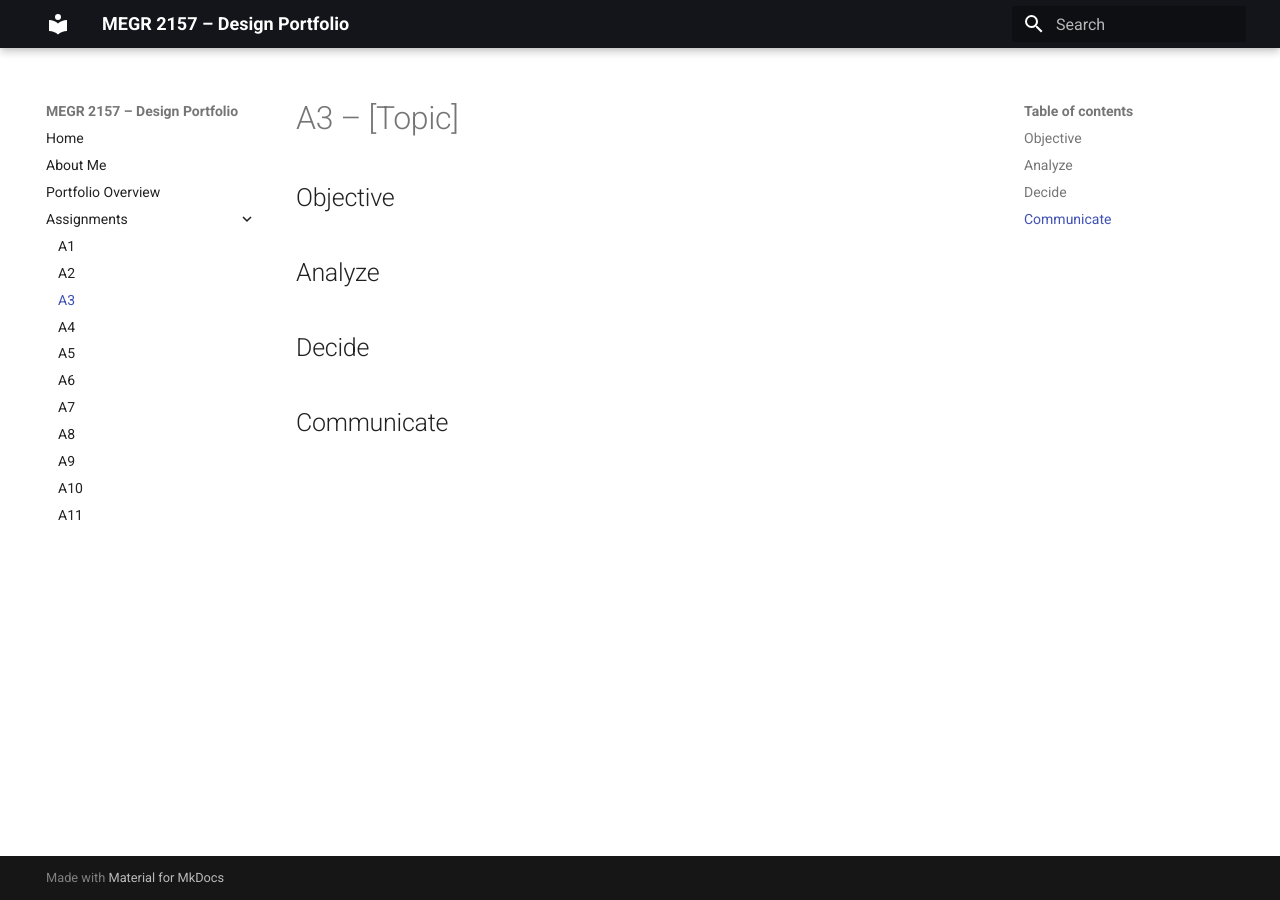
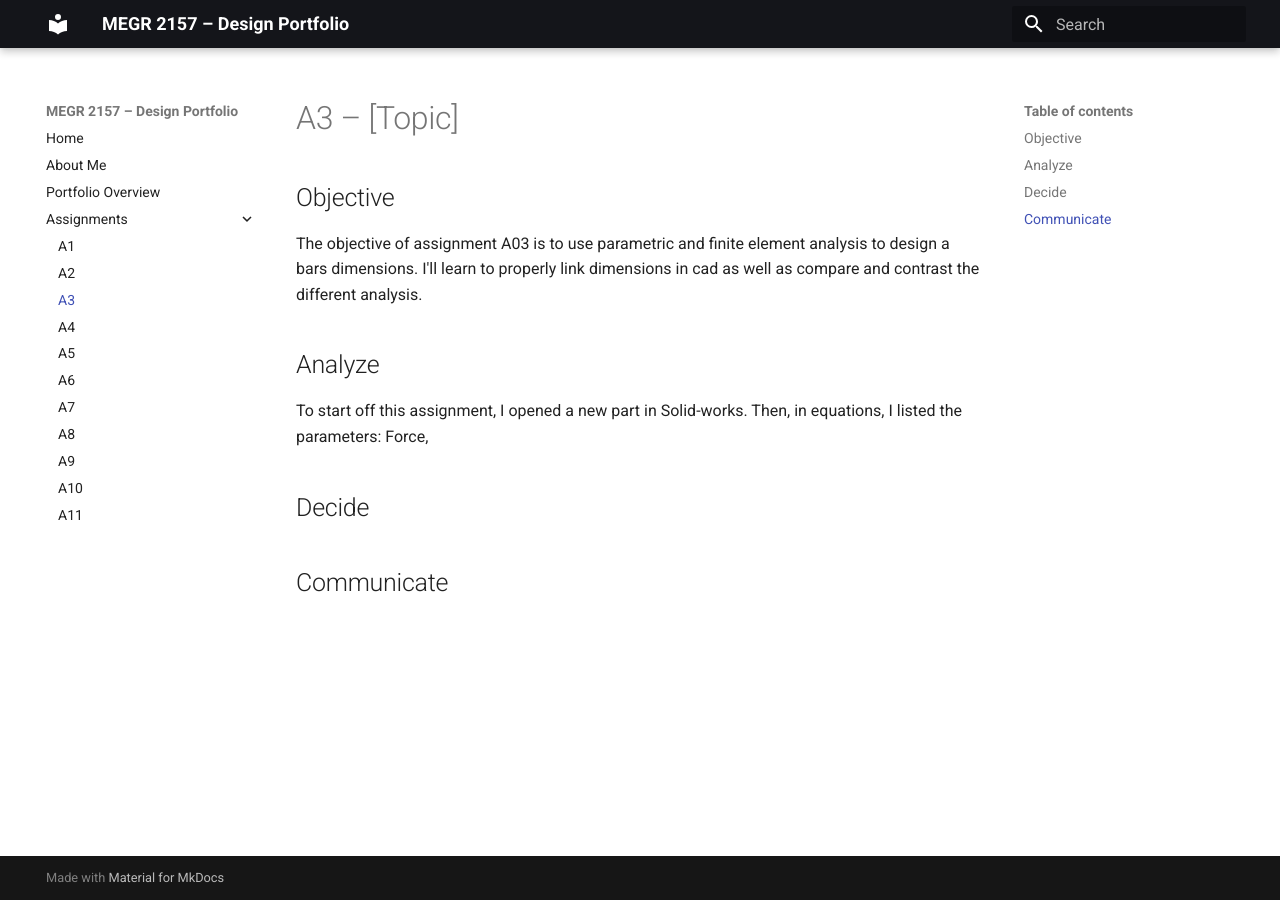
Before and after one commit to pbrown95-glitch/megr2157-portfolio, an MkDocs documentation site: the page built from docs/assignments/A03/index.md, in a window 1280 px wide. Built offline with MkDocs 1.6.1 and Material for MkDocs 9.7.7, drawn with Linux system fonts in a browser that asks for light colours.

Commit message:
Update index.md

```diff
--- a/docs/assignments/A03/index.md
+++ b/docs/assignments/A03/index.md
@@ -1,10 +1,11 @@
 # A3 – [Topic]
 
 ## Objective
-
+The objective of assignment A03 is to use parametric and finite element analysis to design a bars dimensions. I'll learn to properly link dimensions in cad as well as compare and contrast the different analysis.
 
 ## Analyze
-
+To start off this assignment, I opened a new part in Solid-works. Then, in equations, I listed the parameters: Force,
+  ![]()
 
 ## Decide
 
```
